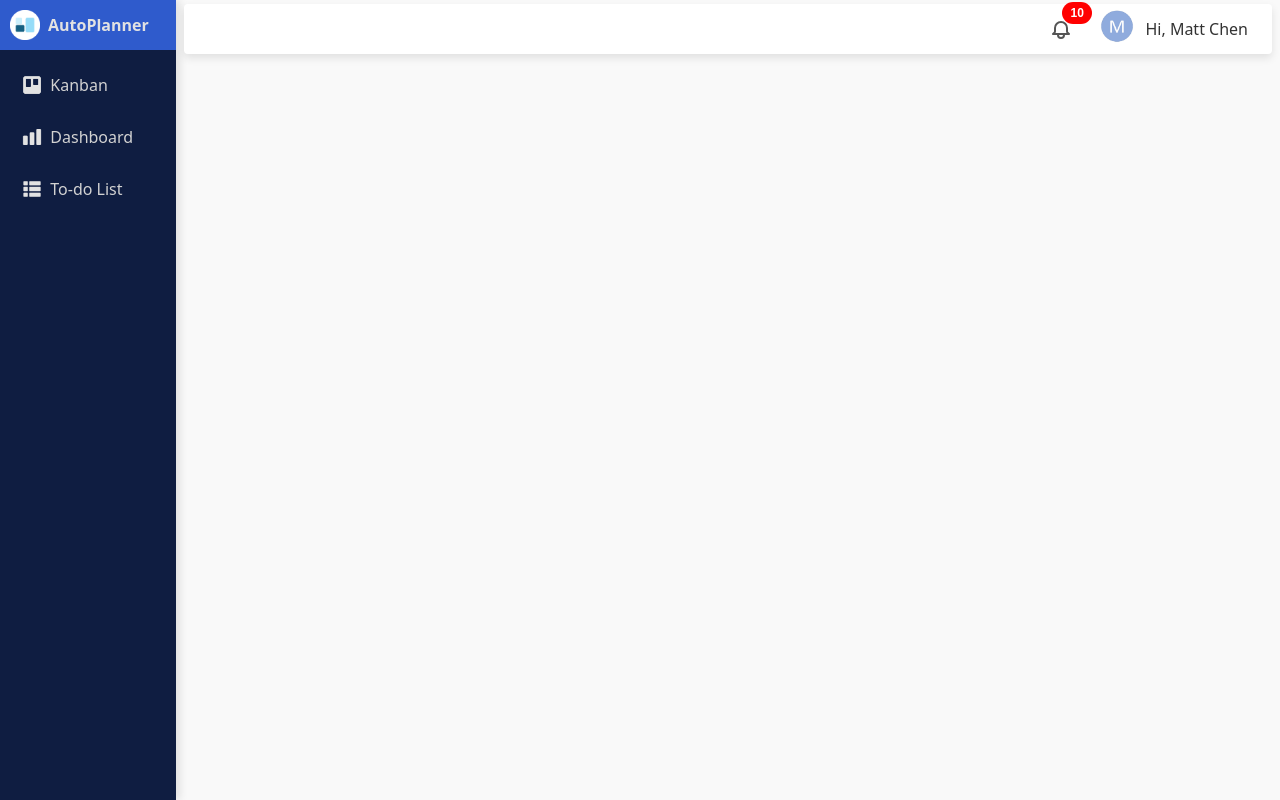
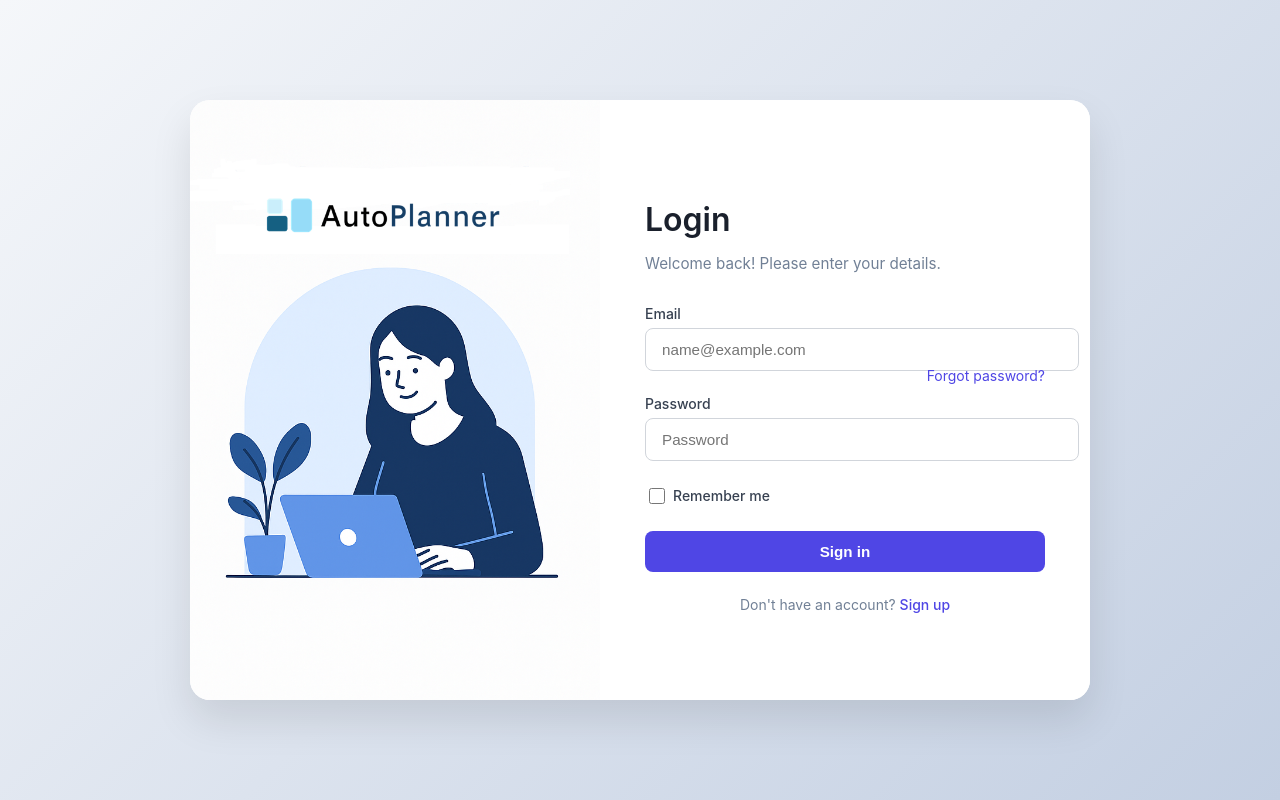
Before and after one commit to EngrMatt/AutoPlanner, a Nuxt app: page /login in a window 1280 px wide. Built offline with nearby package versions, Linux system fonts and the light colour scheme.

Commit message:
feat: 增加登入頁面設計

```diff
--- a/app/layouts/default.vue
+++ b/app/layouts/default.vue
@@ -2,9 +2,9 @@
   <div class="layout">
     <Header />
     <div class="main-wrapper">
-      <Sidebar v-model:active="activeMenu" />
+      <Sidebar />
       <main class="content">
-        <NuxtPage :activeMenu="activeMenu" />
+        <NuxtPage />
       </main>
     </div>
   </div>
@@ -12,11 +12,9 @@
 
 
 <script setup>
-import { ref } from 'vue'
 import Header from '~/components/Header.vue'
 import Sidebar from '~/components/Sidebar.vue'
 
-const activeMenu = ref('home')
 </script>
 
 <style scoped>
--- /dev/null
+++ b/app/layouts/login.vue
@@ -0,0 +1,15 @@
+<template>
+  <div class="login-layout">
+    <NuxtPage />
+  </div>
+</template>
+
+<style scoped>
+.login-layout {
+  display: flex;
+  justify-content: center;
+  align-items: center;
+  height: 100vh;
+  background: linear-gradient(135deg, #4e54c8, #8f94fb);
+}
+</style>
--- /dev/null
+++ b/app/pages/login.vue
@@ -0,0 +1,315 @@
+<template>
+  <div class="login-container">
+    <div class="login-card">
+      <!-- 左側圖片區域 -->
+      <div class="left-section">
+        <div class="image-placeholder">
+        </div>
+      </div>
+
+      <!-- 右側登入表單 -->
+      <div class="right-section">
+        <div class="login-form">
+          <h2 class="form-title">Login</h2>
+          <p class="form-subtitle">Welcome back! Please enter your details.</p>
+
+          <div class="form-group">
+            <label for="email">Email</label>
+            <input
+              id="email"
+              v-model="username"
+              type="email"
+              placeholder="name@example.com"
+              class="form-input"
+            />
+          </div>
+
+          <div class="form-group">
+            <label for="password">Password</label>
+            <input
+              id="password"
+              v-model="password"
+              type="password"
+              placeholder="Password"
+              class="form-input"
+            />
+            <a href="#" class="forgot-password">Forgot password?</a>
+          </div>
+
+          <div class="form-group">
+            <label class="checkbox-container">
+              <input type="checkbox" v-model="rememberMe">
+              <span class="checkmark"></span>
+              Remember me
+            </label>
+          </div>
+
+          <button @click="login" class="login-button">Sign in</button>
+
+          <p class="signup-text">
+            Don't have an account? <a href="#" class="signup-link">Sign up</a>
+          </p>
+        </div>
+      </div>
+    </div>
+  </div>
+</template>
+
+<script setup>
+definePageMeta({
+  layout: 'login',
+})
+
+import { ref } from 'vue'
+import { useRouter } from 'vue-router'
+
+const username = ref('')
+const password = ref('')
+const rememberMe = ref(false)
+const router = useRouter()
+
+const login = () => {
+  if (username.value === 'admin' && password.value === '1234') {
+    router.push('/dashboard')
+  } else {
+    alert('帳號密碼錯誤')
+  }
+}
+</script>
+
+<style scoped>
+.login-container {
+  display: flex;
+  height: 100vh;
+  width: 100vw;
+  align-items: center;
+  justify-content: center;
+  font-family: -apple-system, BlinkMacSystemFont, 'Segoe UI', Roboto, sans-serif;
+  margin: 0;
+  padding: 40px;
+  background: linear-gradient(135deg, #f5f7fa 0%, #c3cfe2 100%); /* 漸層背景 */
+  box-sizing: border-box;
+}
+
+.login-card {
+  display: flex;
+  width: 100%;
+  max-width: 900px;
+  height: 600px;
+  background: white;
+  border-radius: 20px;
+  box-shadow: 0 20px 40px rgba(0, 0, 0, 0.1);
+  overflow: hidden;
+}
+
+/* 左側圖片區域 */
+.left-section {
+  width: 50%;
+  background: linear-gradient(135deg, #667eea 0%, #764ba2 100%);
+  display: flex;
+  justify-content: center;
+  align-items: center;
+  padding: 0px;
+  position: relative;
+  background-image: url('/assets/login.png');
+  background-size: cover;
+  background-position: center;
+}
+
+.image-placeholder {
+  width: 100px;
+  height: 100;
+  background: rgba(255, 255, 255, 0.1);
+  border-radius: 50%;
+  display: flex;
+  align-items: center;
+  justify-content: center;
+  margin-bottom: 32px;
+}
+
+.welcome-title {
+  color: white;
+  font-size: 2.2rem;
+  font-weight: 700;
+  text-align: center;
+  margin: 0;
+}
+
+/* 右側登入表單 */
+.right-section {
+  width: 50%;
+  display: flex;
+  align-items: center;
+  justify-content: center;
+  padding: 40px;
+  background: white;
+}
+
+.login-form {
+  width: 100%;
+  max-width: 400px;
+}
+
+.form-title {
+  font-size: 2rem;
+  font-weight: 600;
+  color: #1a202c;
+  margin-bottom: 8px;
+}
+
+.form-subtitle {
+  color: #718096;
+  margin-bottom: 32px;
+  font-size: 0.95rem;
+}
+
+.form-group {
+  margin-bottom: 24px;
+  position: relative;
+}
+
+label {
+  display: block;
+  font-size: 0.875rem;
+  font-weight: 500;
+  color: #374151;
+  margin-bottom: 6px;
+}
+
+.form-input {
+  width: 100%;
+  padding: 12px 16px;
+  border: 1px solid #d1d5db;
+  border-radius: 8px;
+  font-size: 0.95rem;
+  transition: border-color 0.2s, box-shadow 0.2s;
+  background: white;
+}
+
+.form-input:focus {
+  outline: none;
+  border-color: #4f46e5;
+  box-shadow: 0 0 0 3px rgba(79, 70, 229, 0.1);
+}
+
+.forgot-password {
+  position: absolute;
+  right: 0;
+  top: -28px;
+  font-size: 0.875rem;
+  color: #4f46e5;
+  text-decoration: none;
+}
+
+.forgot-password:hover {
+  text-decoration: underline;
+}
+
+/* 自定義 checkbox */
+.checkbox-container {
+  display: flex;
+  align-items: center;
+  cursor: pointer;
+  font-size: 0.875rem;
+  color: #374151;
+}
+
+.checkbox-container input[type="checkbox"] {
+  margin-right: 8px;
+  width: 16px;
+  height: 16px;
+}
+
+.login-button {
+  width: 100%;
+  padding: 12px;
+  background: #4f46e5;
+  color: white;
+  font-weight: 600;
+  border: none;
+  border-radius: 8px;
+  cursor: pointer;
+  font-size: 0.95rem;
+  transition: background-color 0.2s;
+}
+
+.login-button:hover {
+  background: #4338ca;
+}
+
+.signup-text {
+  text-align: center;
+  margin-top: 24px;
+  color: #718096;
+  font-size: 0.875rem;
+}
+
+.signup-link {
+  color: #4f46e5;
+  text-decoration: none;
+  font-weight: 500;
+}
+
+.signup-link:hover {
+  text-decoration: underline;
+}
+
+/* 響應式設計 */
+@media (max-width: 768px) {
+  .login-container {
+    padding: 10px;
+    height: auto;
+  }
+
+  .login-card {
+    flex-direction: column;
+    height: auto;
+    max-width: 400px;
+    width: 100%;
+  }
+
+  .left-section {
+    width: 100%;
+    padding: 20px;
+    min-height: 200px;
+    order: 1;
+  }
+
+  .right-section {
+    width: 100%;
+    padding: 20px;
+    order: 2;
+  }
+
+  .welcome-title {
+    font-size: 1.6rem;
+    margin-top: 10px;
+  }
+
+  .image-placeholder {
+    width: 140px;
+    height: 140px;
+    margin-bottom: 15px;
+  }
+
+  .welcome-image {
+    max-width: 100%;
+    max-height: 100%;
+    margin-top: 0;
+  }
+
+  .form-title {
+    font-size: 1.6rem;
+  }
+
+  .form-subtitle {
+    font-size: 0.9rem;
+    margin-bottom: 20px;
+  }
+
+  .login-form {
+    max-width: 100%;
+  }
+}
+
+</style>
```
Also changed, not shown: public/assets/login.png (added).
